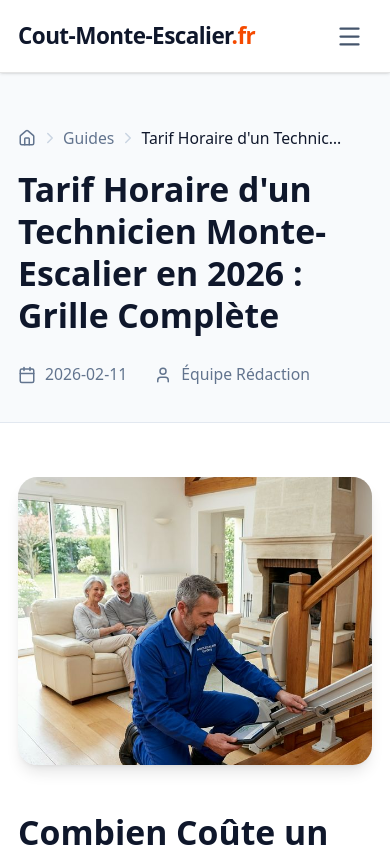
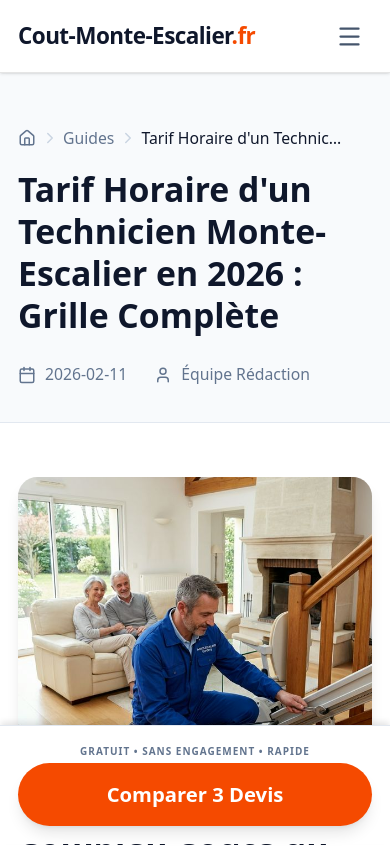
Before and after one commit to baguettecroissant/cout-monte-escalier.fr, a Next.js app: page /guides/tarif-horaire-technicien-monte-escalier in a window 390 px wide. Shown: the top 847 px of the page. Built offline with nearby package versions, Linux system fonts and the light colour scheme.

Commit message:
feat(ux): added sticky mobile CTA and improved guide CTA legibility

```diff
--- a/src/app/guides/[slug]/page.tsx
+++ b/src/app/guides/[slug]/page.tsx
@@ -8,6 +8,7 @@ import { Calendar, User, CheckCircle } from "lucide-react";
 import { Button } from "@/components/ui/button";
 import { Breadcrumbs } from "@/components/seo/Breadcrumbs";
 import { RelatedGuides } from "@/components/seo/RelatedGuides";
+import { StickyMobileCTA } from "@/components/psea/StickyMobileCTA";
 
 interface PageProps {
     params: Promise<{ slug: string }>;
@@ -94,7 +95,7 @@ export default async function GuidePost({ params }: PageProps) {
     };
 
     return (
-        <div className="bg-white min-h-screen pb-20">
+        <div className="bg-white min-h-screen pb-32">
             <script
                 type="application/ld+json"
                 dangerouslySetInnerHTML={{ __html: JSON.stringify(articleSchema) }}
@@ -182,6 +183,7 @@ export default async function GuidePost({ params }: PageProps) {
                     </div>
                 </aside>
             </div>
+            <StickyMobileCTA />
         </div>
     );
 }
--- /dev/null
+++ b/src/components/psea/StickyMobileCTA.tsx
@@ -0,0 +1,21 @@
+"use client";
+
+import Link from "next/link";
+import { Button } from "@/components/ui/button";
+
+export function StickyMobileCTA() {
+    return (
+        <div className="fixed bottom-0 left-0 w-full bg-white border-t border-slate-200 p-4 shadow-[0_-4px_6px_-1px_rgba(0,0,0,0.1)] z-50 md:hidden">
+            <div className="flex flex-col gap-1">
+                <p className="text-[10px] text-center text-slate-500 uppercase tracking-widest font-semibold">
+                    Gratuit • Sans engagement • Rapide
+                </p>
+                <Link href="/devis" className="w-full">
+                    <Button className="w-full bg-orange-600 hover:bg-orange-700 text-white font-bold text-lg h-14 rounded-full shadow-lg animate-pulse-slow">
+                        Comparer 3 Devis
+                    </Button>
+                </Link>
+            </div>
+        </div>
+    );
+}
--- a/src/data/guides-content.ts
+++ b/src/data/guides-content.ts
@@ -1782,7 +1782,7 @@ Relisez bien les exclusions de garantie avant de signer ! Souvent, les <strong>b
     <p>C'est pourquoi il est essentiel de comparer plusieurs devis. Que vous habitiez à <a href='/annuaire/bordeaux-33' class='text-orange-600 hover:underline'>Bordeaux</a> (Gironde) où les immeubles anciens à escaliers courbes sont légion, ou à <a href='/annuaire/nice-06' class='text-orange-600 hover:underline'>Nice</a> (Alpes-Maritimes), les contraintes architecturales varient énormément.</p>
 
     <div class="my-10 text-center">
-    <a href="#top" class="inline-block bg-orange-600 text-white font-bold py-4 px-10 rounded-full hover:bg-orange-700 transition-all transform hover:scale-105 shadow-xl text-lg">
+    <a href="#top" class="inline-block bg-orange-600 !text-white text-white font-bold py-4 px-10 rounded-full hover:bg-orange-700 transition-all transform hover:scale-105 shadow-xl text-lg !no-underline">
     Obtenir 3 devis comparatifs gratuits pour mon escalier
     </a>
     <p class="text-sm text-gray-500 mt-2">Sans engagement - Réponse sous 48h</p>
```
